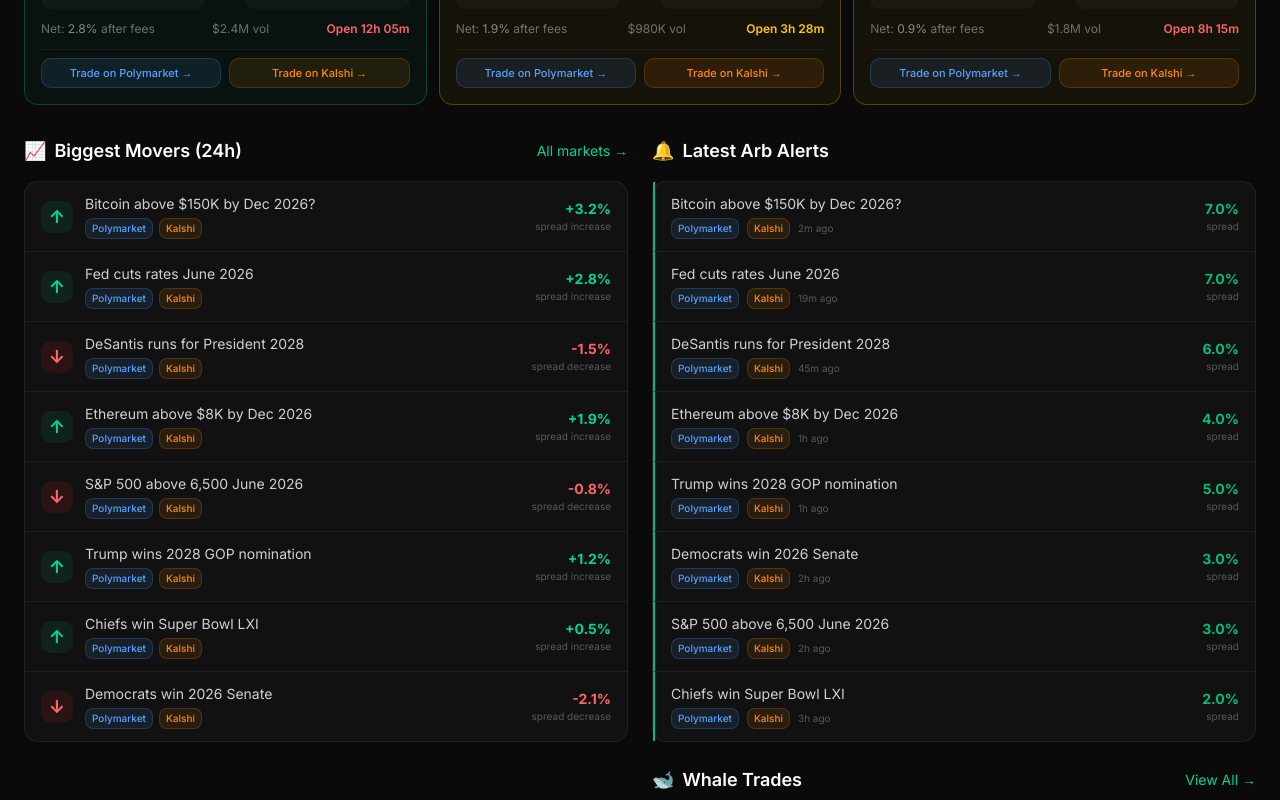
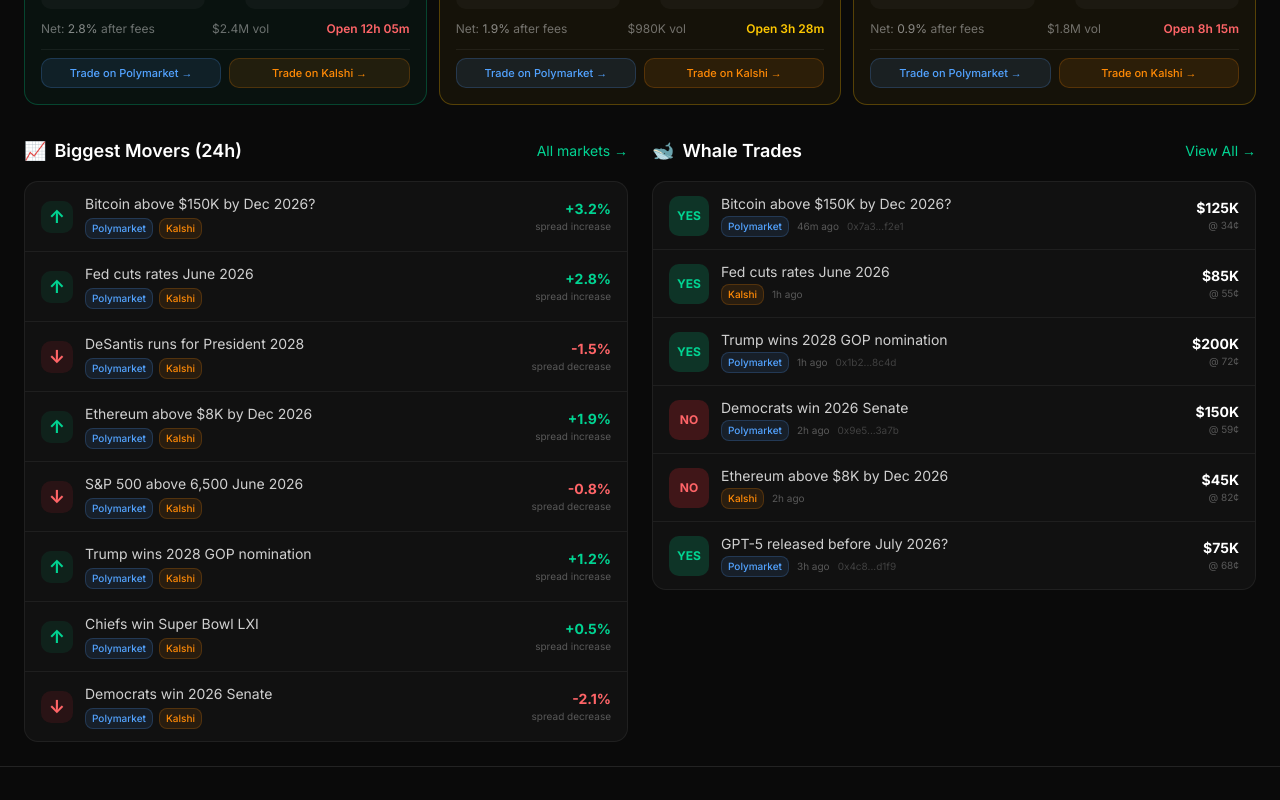
Before and after one commit to zaenakai/diverge, a Next.js app in the folder packages/web/: page / in a window 1280 px wide. Shown: the part 880-1680 px from the top of the page. Built offline with nearby package versions, Linux system fonts and the light colour scheme.

Commit message:
refine: remove arb alerts (redundant with arb cards), move whale trades up for symmetry

```diff
--- a/packages/web/app/page.tsx
+++ b/packages/web/app/page.tsx
@@ -6,7 +6,6 @@
   platformStats,
   arbOpportunities,
   biggestMovers,
-  arbAlerts,
   whaleTrades,
   formatUsd,
   timeAgo,
@@ -113,38 +112,6 @@
           </div>
         </section>
 
-        {/* Right column: Arb Alerts + Whale Trades */}
-        <div className="space-y-6">
-          {/* Latest Arb Alerts */}
-          <section>
-            <div className="flex items-center justify-between mb-4">
-              <h2 className="text-lg font-semibold flex items-center gap-2">
-                <span>🔔</span> Latest Arb Alerts
-              </h2>
-            </div>
-            <div className="rounded-xl border border-white/[0.06] bg-white/[0.03] divide-y divide-white/[0.06]">
-              {arbAlerts.map((alert) => (
-                <div key={alert.id} className="flex items-center gap-3 px-4 py-3 border-l-2 border-l-emerald-500">
-                  <div className="flex-1 min-w-0">
-                    <div className="text-sm text-white/80 truncate">{alert.market}</div>
-                    <div className="flex items-center gap-2 mt-1">
-                      {alert.platforms.map((p) => (
-                        <PlatformBadge key={p} platform={p} />
-                      ))}
-                      <span className="text-[10px] text-white/30">{timeAgo(alert.timestamp)}</span>
-                    </div>
-                  </div>
-                  <div className="text-right shrink-0">
-                    <div className="text-sm font-mono font-bold text-emerald-500">
-                      {alert.spread.toFixed(1)}%
-                    </div>
-                    <div className="text-[10px] text-white/30">spread</div>
-                  </div>
-                </div>
-              ))}
-            </div>
-          </section>
-
         {/* Whale Trades */}
         <section>
           <div className="flex items-center justify-between mb-4">
@@ -183,6 +150,5 @@
         </section>
       </div>
     </div>
-    </div>
   );
 }
```
Lines whose indentation alone changed are shown as unchanged.
